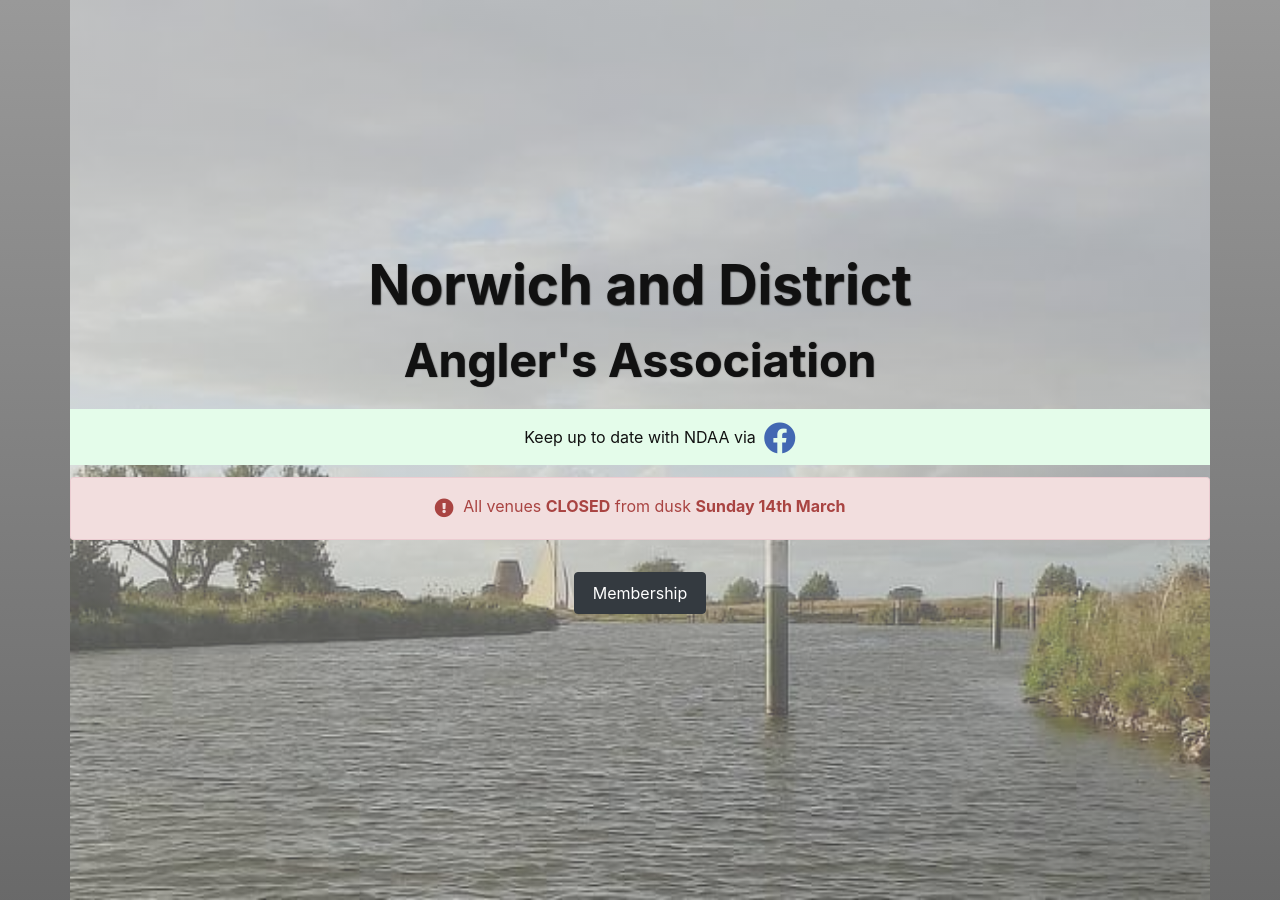
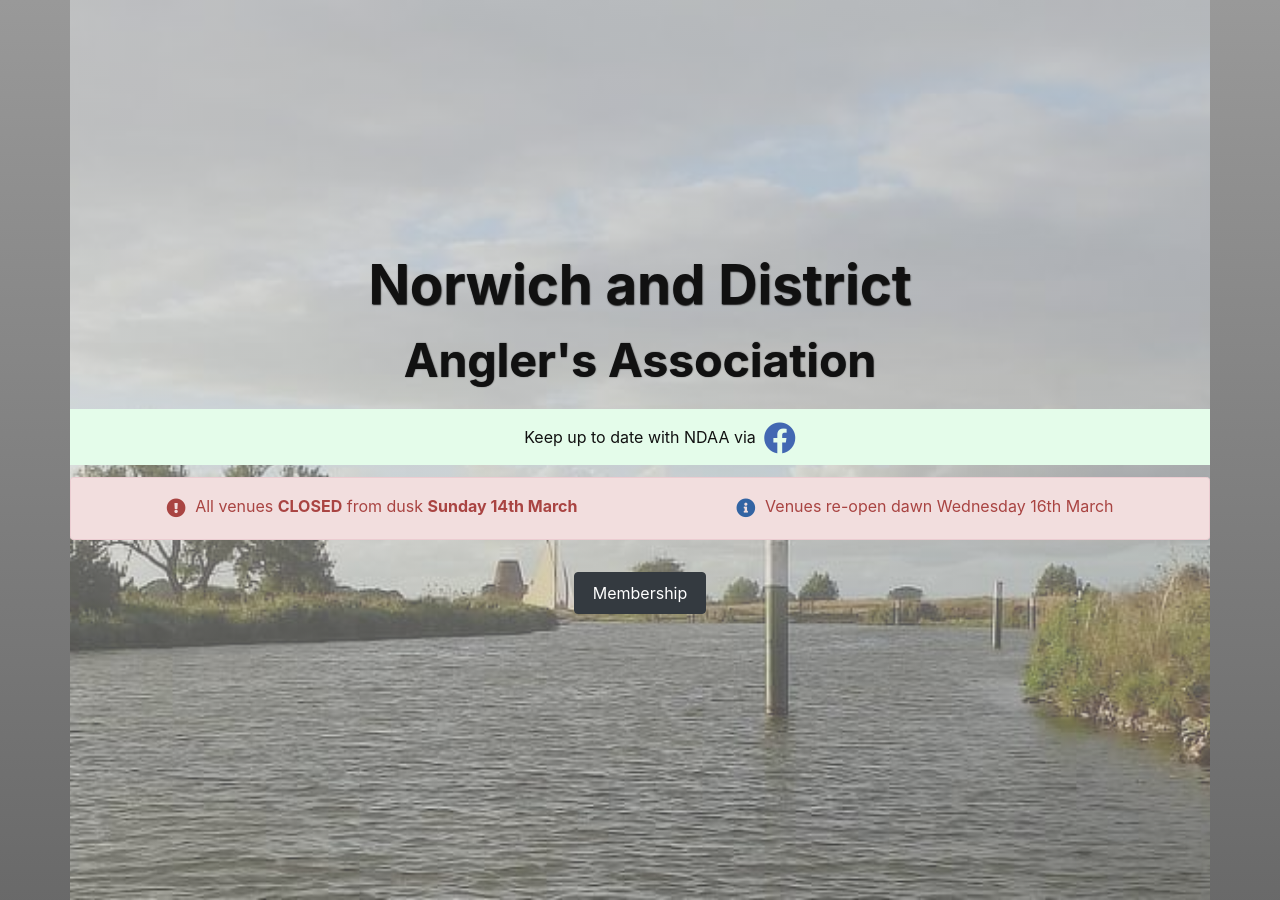
Before and after one commit to ndaa-developer/ndaa-release-two, a Jekyll site: the page built from index.html, in a window 1280 px wide and 900 px high. Built offline with Jekyll 4.4.1, drawn with Linux system fonts in a browser that asks for light colours; a script that is not in the unit is left out.

Commit message:
Update Pages “cover”

```diff
--- a/_data/cover.yml
+++ b/_data/cover.yml
@@ -2,3 +2,5 @@ cover-msg-ind: true
 cover-messages:
   - msg-type: warning
     cvr-msg: All venues **CLOSED** from dusk **Sunday 14th March**
+  - msg-type: info
+    cvr-msg: Venues re-open dawn Wednesday 16th March
```
